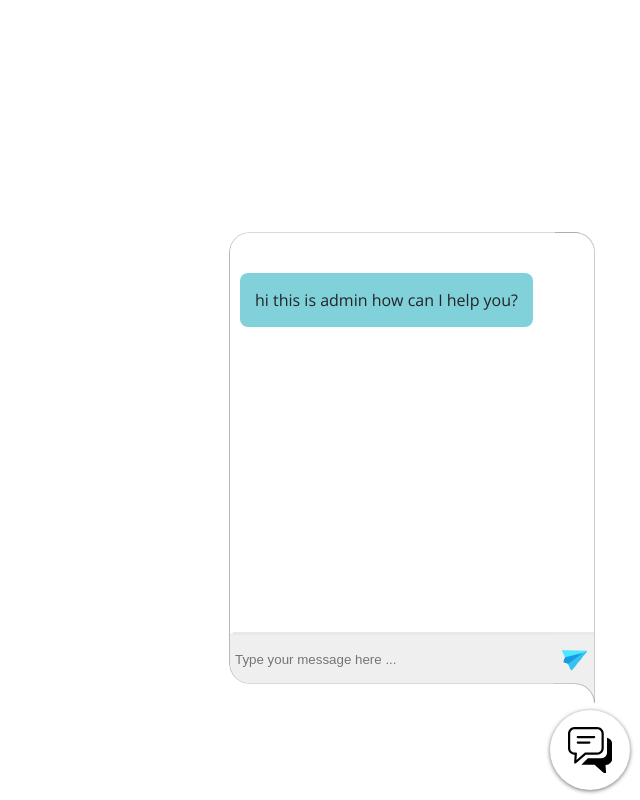
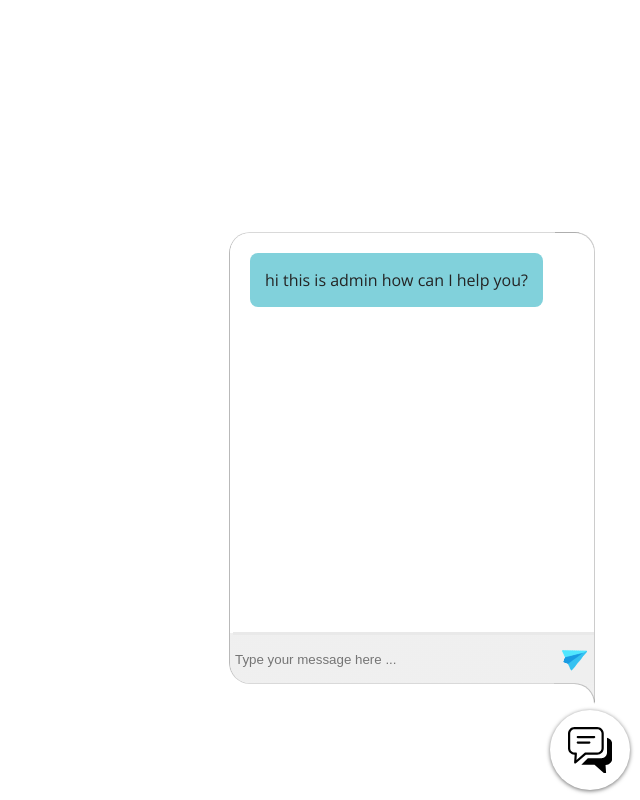
Before and after one commit to nastaranjalali/chatWidget, a React (Create React App) app: page / in a window 1280 px wide. Both pictures are taken after a click on the button 1230 px from the left and 750 px from the top of the page. Shown: the whole page, without its empty margins (640-1280 px from the left). Built offline with nearby package versions, Linux system fonts and the light colour scheme.

Commit message:
fix:some styles

```diff
--- a/src/components/ChatBox.styles.css
+++ b/src/components/ChatBox.styles.css
@@ -49,9 +49,9 @@
 .message {
   position: absolute;
   bottom: 60px;
-  height: 360px;
+  height: 380px;
   overflow: auto;
-  padding: 0 10px;
+  padding: 0 10px 0 20px;
   scrollbar-width: none;
   -ms-overflow-style: none;
 }
```
